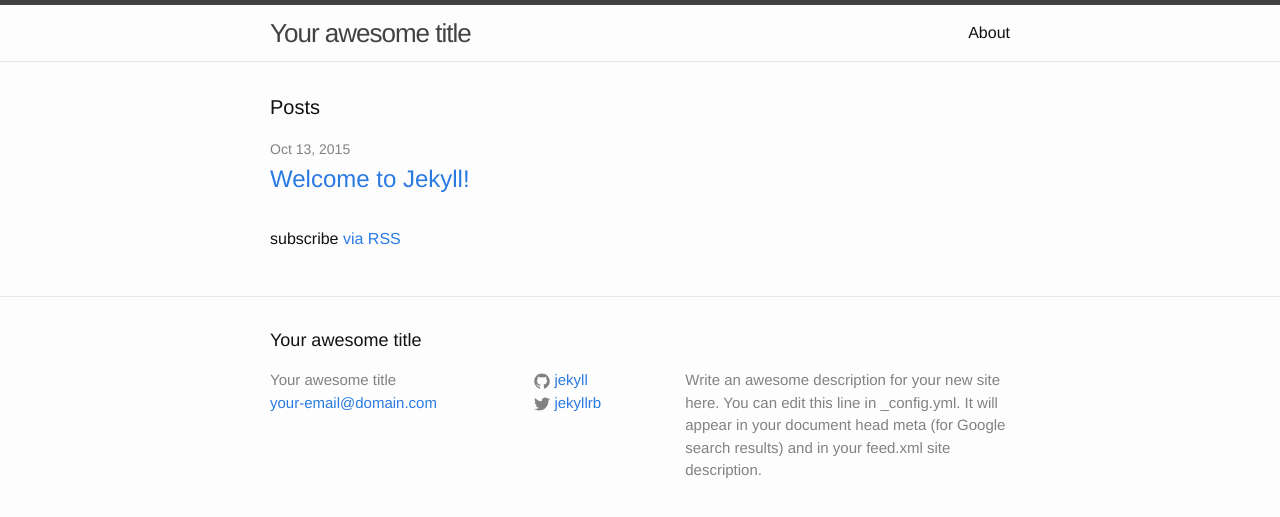
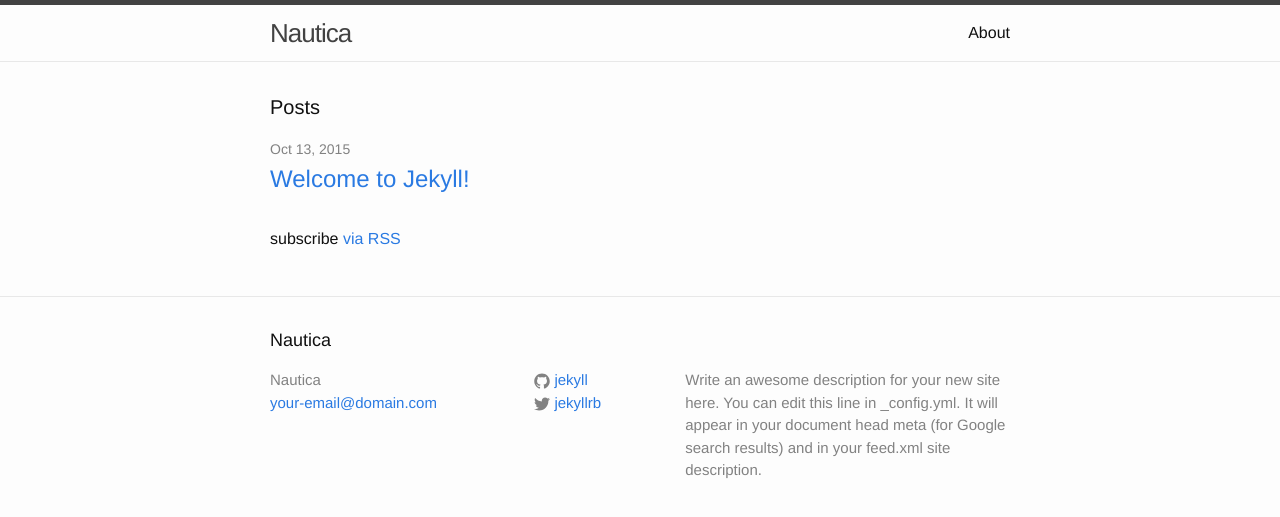
Before and after one commit to chrisgreeff/nautica, a Jekyll site: the page built from index.html, in a window 1280 px wide. Shown: the top 517 px of the page. Built offline with Jekyll 4.4.1, drawn with Linux system fonts in a browser that asks for light colours.

Commit message:
Updating config

```diff
--- a/_config.yml
+++ b/_config.yml
@@ -1,11 +1,11 @@
 # Site settings
-title: Your awesome title
+title: Nautica
 email: your-email@domain.com
 description: > # this means to ignore newlines until "baseurl:"
   Write an awesome description for your new site here. You can edit this
   line in _config.yml. It will appear in your document head meta (for
   Google search results) and in your feed.xml site description.
-baseurl: "" # the subpath of your site, e.g. /blog/
+baseurl: "/nautica" # the subpath of your site, e.g. /blog/
 url: "http://yourdomain.com" # the base hostname & protocol for your site
 twitter_username: jekyllrb
 github_username:  jekyll
```
